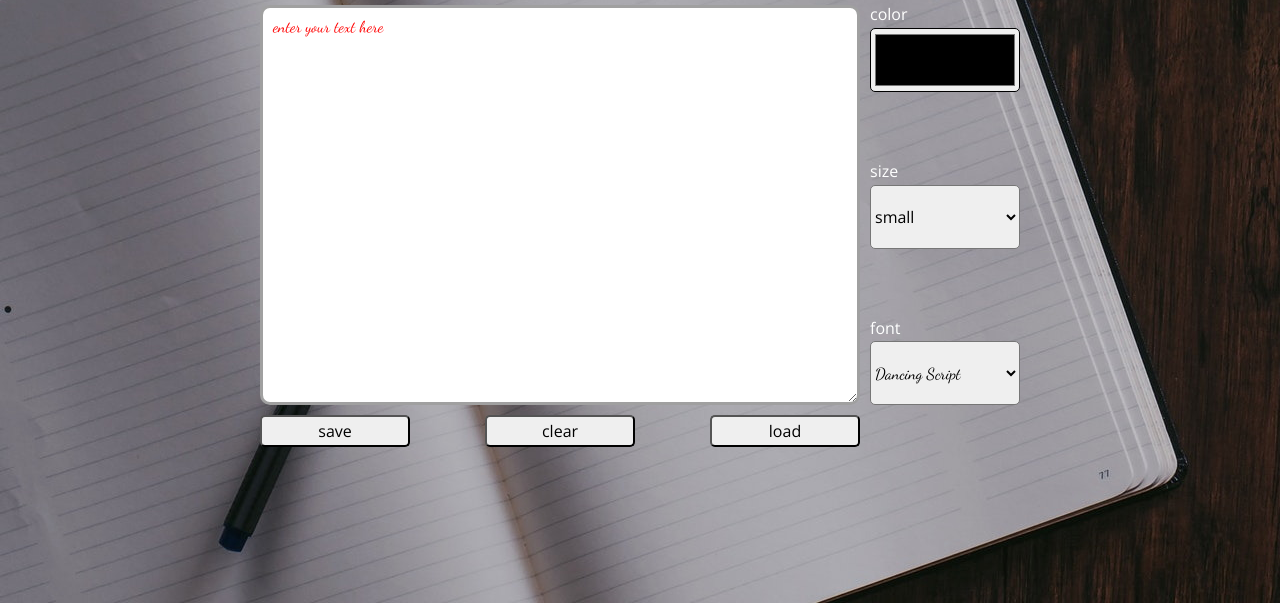
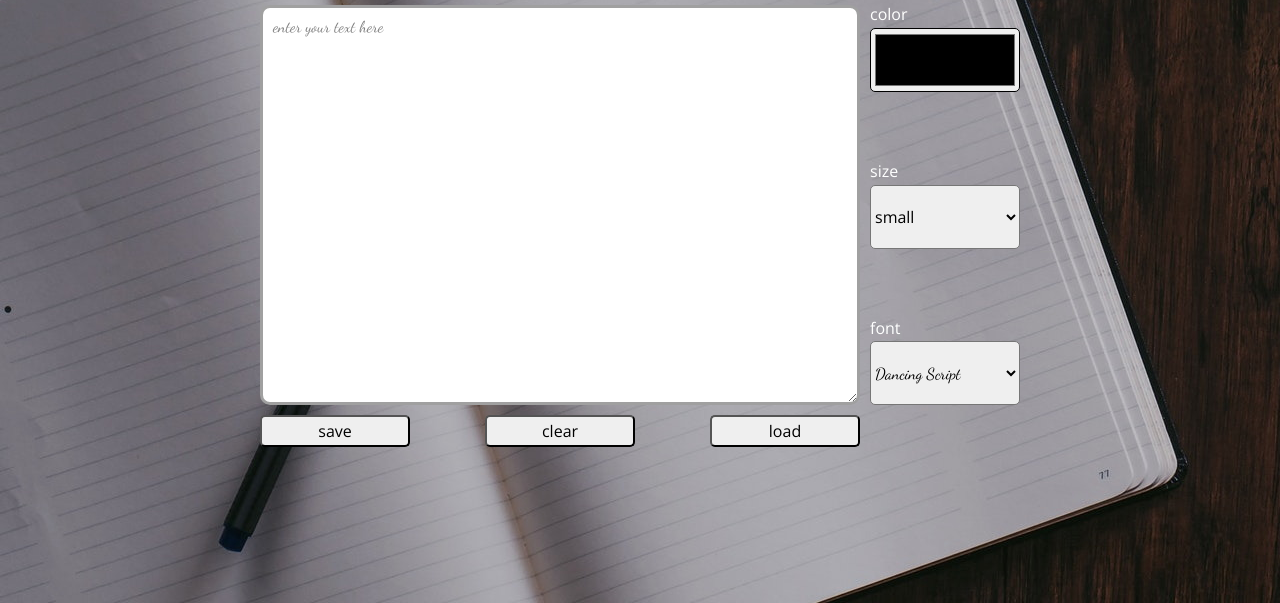
Before and after one commit to dorotapindur/notepad, a website built with webpack: page src/pages/index.html in a window 1280 px wide. Shown: the part 197-800 px from the top of the page. Built offline with nearby package versions, Linux system fonts and the light colour scheme.

Commit message:
placeholder changing color var(--color)

```diff
--- a/src/scss/main.scss
+++ b/src/scss/main.scss
@@ -57,6 +57,7 @@ body {
   font-family: var(--font);
   font-size: var(--size);
   &::placeholder {
-    color: red;
+    color: var(--color);
+    opacity: 50%;
   }
 }
```
